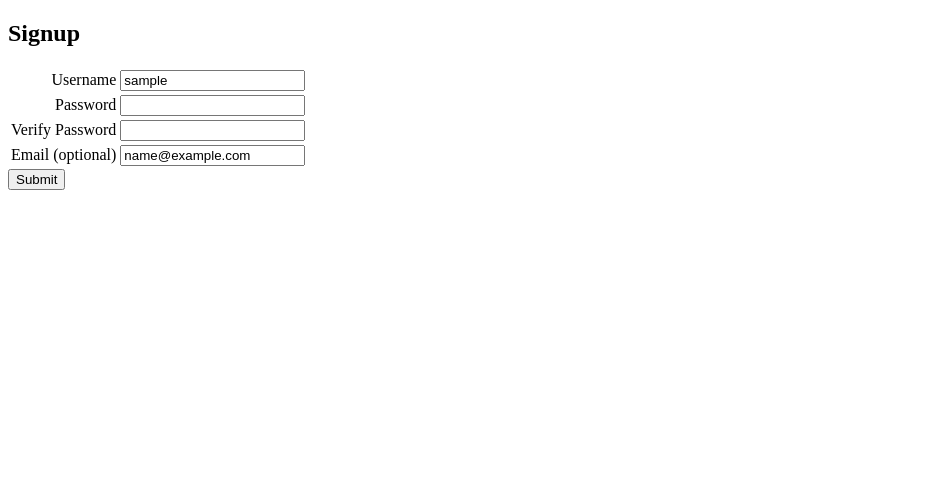
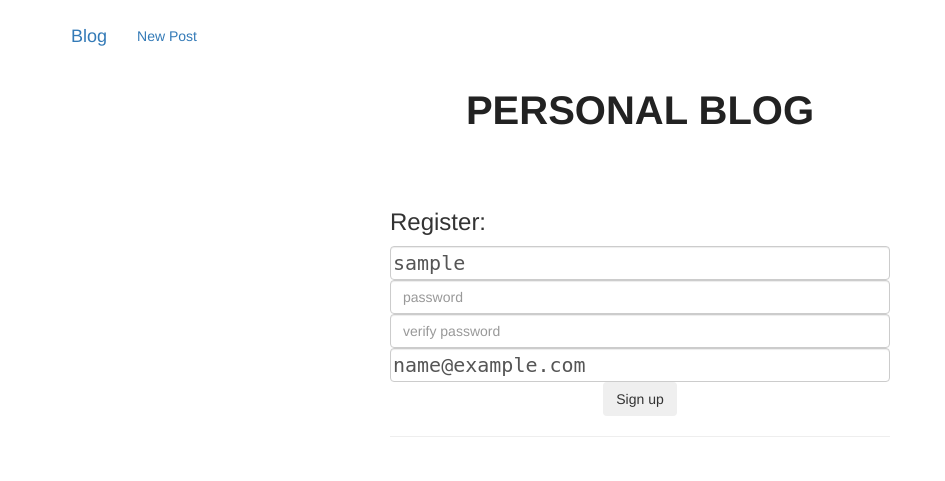
Before and after one commit to tfonji/tembongfonjiblog, a Python web app: template templates/signup-form.html in a window 1280 px wide. Shown: the top 481 px of the page, without its empty margins (0-945 px from the left). Run offline with Jinja, Linux system fonts and the light colour scheme; the template is opened without the code that fills it: most values are stand-ins (such as "Sample title", 1, 10 or a date in 2020).

Commit message:
edits
fixed login, signup. added new styles.

```diff
--- a/css/styles.css
+++ b/css/styles.css
@@ -17,7 +17,7 @@ h2 {
     margin-bottom: 20px;
 }
 
-#login-form {
+.login-form {
     padding-top: 20px;
     display: flex;
     justify-content: center;
@@ -88,5 +88,5 @@ input[type=submit] {
 }
 
 .post-content {
-    margin-top: 5px;
+    margin: 5px 0;
 }
--- a/templates/base.html
+++ b/templates/base.html
@@ -28,7 +28,7 @@
       </div>
     <div class="row">
       <div class="col-md-12 text-left text-uppercase">
-        <a href="/blog" class="main-title">Personal Blog</a>
+        <a class="main-title">Personal Blog</a>
       </div>
     <div class="row" id="content">
       {% block content %}
--- a/templates/newpost.html
+++ b/templates/newpost.html
@@ -16,7 +16,7 @@
 
       <label>
         <div>blog</div>
-        <textarea name="content">{{content}}</textarea>
+        <textarea class="form-control" name="content">{{content}}</textarea>
       </label>
 
       <div class="error">{{error}}</div>
--- a/templates/signup-form.html
+++ b/templates/signup-form.html
@@ -1,70 +1,50 @@
-<!DOCTYPE html>
+{% extends "base.html" %}
 
-<html>
-  <head>
-    <title>Unit 2 Rot 13</title>
-    <style type="text/css">
-      .label {text-align: right}
-      .error {color: red}
-    </style>
+{% block content %}
 
-  </head>
+<div class="col-md-6 login-form">
+<!--Form with header-->
+<div class="card">
+    <div class="card-block">
 
-  <body>
-    <h2>Signup</h2>
-    <form method="post">
-      <table>
-        <tr>
-          <td class="label">
-            Username
-          </td>
-          <td>
-            <input type="text" name="username" value="{{username}}">
-          </td>
-          <td class="error">
-            {{error_username}}
-          </td>
-        </tr>
+        <!--Header-->
+        <div class="form-header blue-gradient">
+            <h3><i class="fa fa-user"></i> Register:</h3>
+        </div>
 
-        <tr>
-          <td class="label">
-            Password
-          </td>
-          <td>
-            <input type="password" name="password" value="">
-          </td>
-          <td class="error">
-            {{error_password}}
-          </td>
-        </tr>
+        <!--Body-->
+        <form method="post">
+        <div class="md-form">
+            <i class="fa fa-user prefix"></i>
+            <input type="text" name="username" placeholder="name" value="{{username}}" id="form3" class="form-control">
+        </div>
+        <div class="md-form">
+            <i class="fa fa-lock prefix"></i>
+            <input type="password" name="password" value="" id="form4" placeholder="password" class="form-control">
 
-        <tr>
-          <td class="label">
-            Verify Password
-          </td>
-          <td>
-            <input type="password" name="verify" value="">
-          </td>
-          <td class="error">
-            {{error_verify}}
-          </td>
-        </tr>
+        </div>
+        <div class="md-form">
+            <i class="fa fa-lock prefix"></i>
+            <input type="password" id="form4" name="verify" value="" placeholder="verify password" class="form-control">
+        </div>
 
-        <tr>
-          <td class="label">
-            Email (optional)
-          </td>
-          <td>
-            <input type="text" name="email" value="{{email}}">
-          </td>
-          <td class="error">
-            {{error_email}}
-          </td>
-        </tr>
-      </table>
+        <div class="md-form">
+            <i class="fa fa-envelope prefix"></i>
+            <input type="text" id="form2" placeholder="email" name="email" value="{{email}}" class="form-control">
+        </div>
 
-      <input type="submit">
+        <div class="text-xs-center text-center">
+            <button class="btn btn-indigo">Sign up</button>
+            <hr>
+            <fieldset class="form-group">
+            <p>{{error_username}}</p> <p>{{error_password}}</p> <p>{{error_verify}}</p> <p>{{error_email}}</p>
+            </fieldset>
+        </div>
     </form>
-  </body>
 
-</html>
+    </div>
+</div>
+</div>
+<!--/Form with header-->
+
+{% endblock %}
```
Also changed, not shown: main.py (+123 -52 lines), templates/login-form.html (+69 -3 lines), templates/permalink.html (+6 -1 lines), 1 other file.
